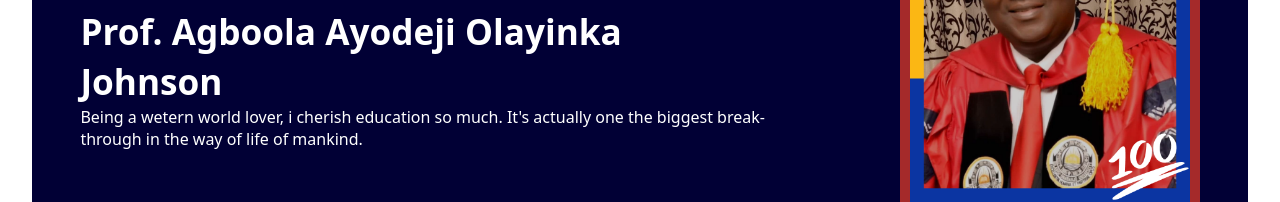
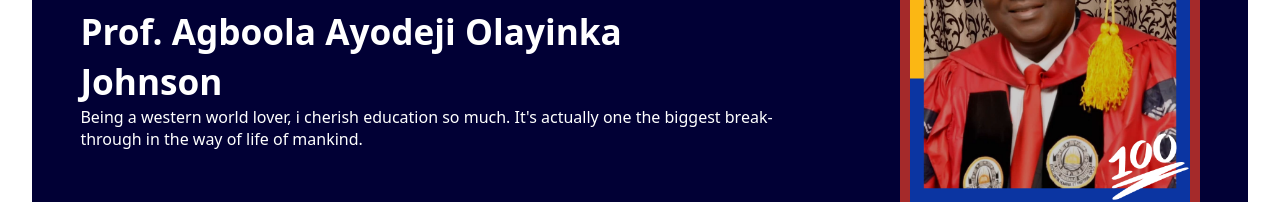
Before and after one commit to Megabyte-webdev/olabisionabanjouniversity.com, a plain HTML site: page index.html in a window 1280 px wide. Shown: the part 1979-2181 px from the top of the page. Drawn offline with Linux system fonts and the light colour scheme.

Commit message:
Update index.html

```diff
--- a/index.html
+++ b/index.html
@@ -151,7 +151,7 @@
                 <h2 class="main-heading">Prof. Agboola Ayodeji olayinka johnson</h2>
 
                 <p>
-                    Being a wetern world lover, i cherish education so much. It's actually one the biggest break-through
+                    Being a western world lover, i cherish education so much. It's actually one the biggest break-through
                     in the way of life of mankind.
                 </p>
             </article>
```
